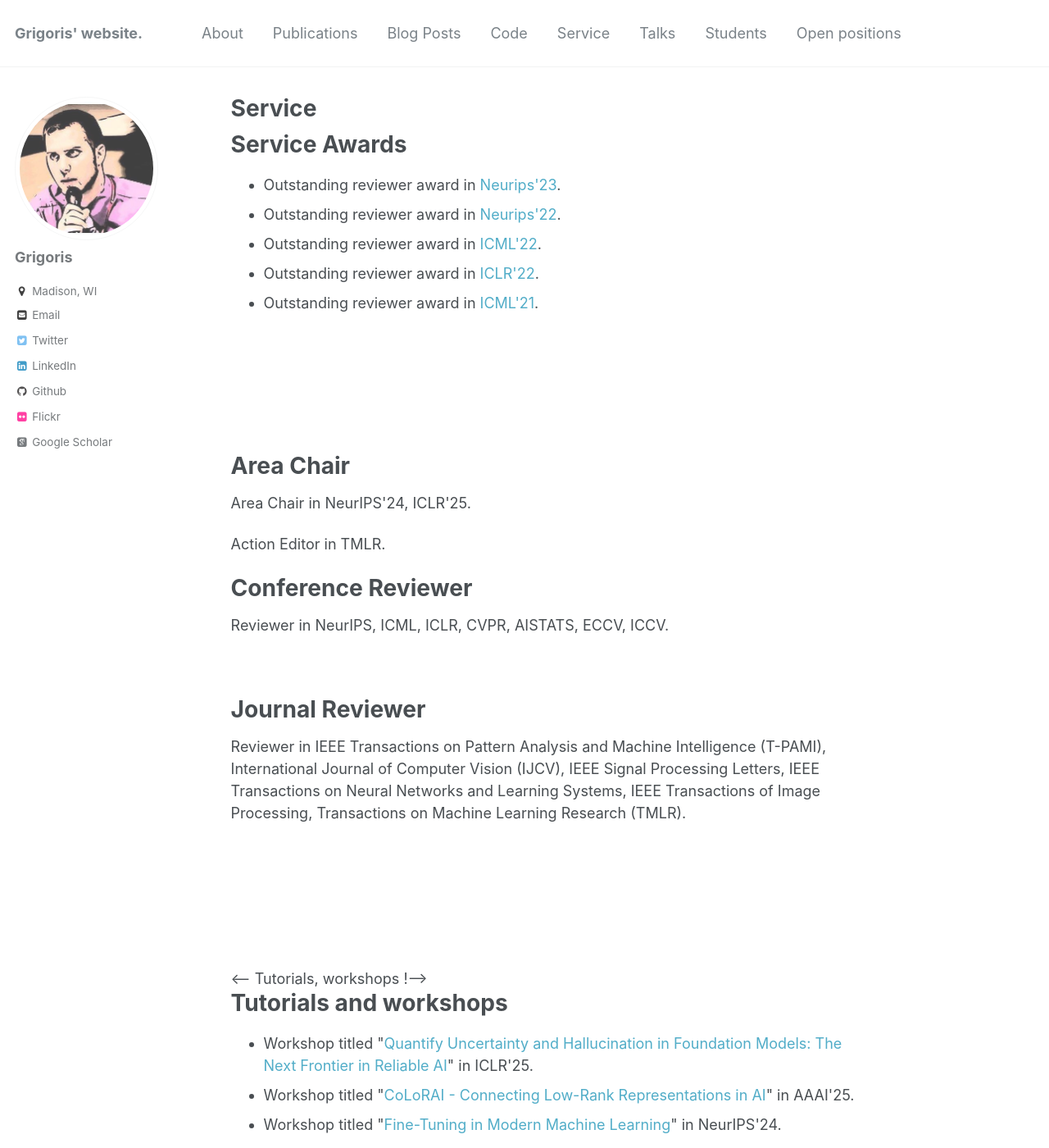
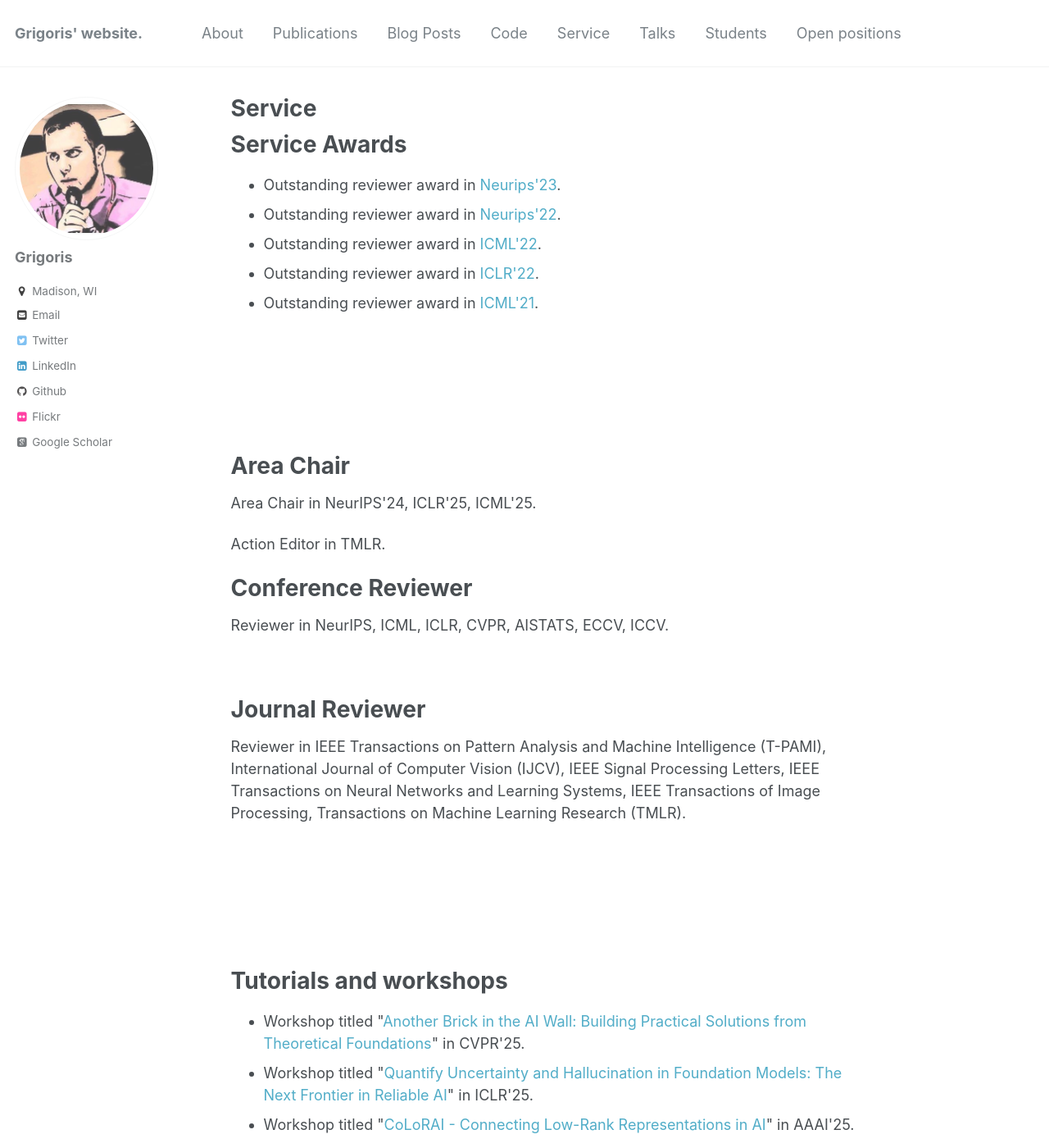
Before and after one commit to grigorisg9gr/grigorisg9gr.github.io, a Jekyll site: the page built from _pages/service/index.html, in a window 1280 px wide and 1400 px high. Shown: the whole window at 82% size. Built offline with Jekyll 4.4.1, drawn with Linux system fonts in a browser that asks for light colours; some web fonts are replaced.

Commit message:
Add the CVPR workshop news.

```diff
--- a/_pages/service/index.html
+++ b/_pages/service/index.html
@@ -18,7 +18,7 @@
           <p>&nbsp;</p>
           <p>&nbsp;</p>
           <h1>Area Chair</h1>
-          <p>Area Chair in NeurIPS'24, ICLR'25.</p>
+          <p>Area Chair in NeurIPS'24, ICLR'25, ICML'25.</p>
           <p>Action Editor in TMLR.</p>
           <h1>Conference Reviewer</h1>
           <p>Reviewer in NeurIPS, ICML, ICLR, CVPR, AISTATS, ECCV, ICCV.</p>
@@ -29,10 +29,13 @@
           <p>&nbsp;</p>
           <p>&nbsp;</p>
 
-          <-- Tutorials, workshops !-->
+
+
+          <!-- Tutorials, workshops -->
 
           <h1>Tutorials and workshops</h1>
                   <ul class="align_left">
+                          <li> Workshop titled "<a href='https://ml-theoretical-foundations-to-practice.github.io/'>Another Brick in the AI Wall: Building Practical Solutions from Theoretical Foundations</a>" in CVPR'25.</li>
                           <li> Workshop titled "<a href='https://uncertainty-foundation-models.github.io/'>Quantify Uncertainty and Hallucination in Foundation Models: The Next Frontier in Reliable AI</a>" in ICLR'25.</li>
                           <li> Workshop titled "<a href='https://april-tools.github.io/colorai/'>CoLoRAI - Connecting Low-Rank Representations in AI</a>" in AAAI'25.</li>
                           <li> Workshop titled "<a href='https://sites.google.com/view/neurips2024-ftw/home'>Fine-Tuning in Modern Machine Learning</a>" in NeurIPS'24.</li>
--- a/index.html
+++ b/index.html
@@ -19,6 +19,8 @@
 
 <h2>News</h2>
 <ul>
+
+    <li>January 2025: We are organizing a workshop titled "<a href='https://ml-theoretical-foundations-to-practice.github.io/'>Another Brick in the AI Wall: Building Practical Solutions from Theoretical Foundations</a>" in conjunction with CVPR'25. <span style="color: #ff0000;">Submission portal until 15th March; looking forward to your submissions.</span></li>
     <li>December 2024: We are organizing a workshop titled "<a href='https://uncertainty-foundation-models.github.io/'>Quantify Uncertainty and Hallucination in Foundation Models: The Next Frontier in Reliable AI</a>" in conjunction with ICLR'25. <span style="color: #ff0000;">Submission portal is open throughout January; looking forward to your exciting works!</span></li>
     <li>October 2024: We are organizing a workshop titled '<a href='https://april-tools.github.io/colorai/'>ColorAI: Connecting Low-Rank Representations in AI</a>' in conjunction with AAAI'25.</li>
     <li>September 2024: The following paper is accepted at <strong>NeurIPS 2024</strong>: <a href="https://arxiv.org/abs/2402.12550">Multilinear Mixture of Experts: Scalable Expert Specialization through Factorization</a>.</li>
```
